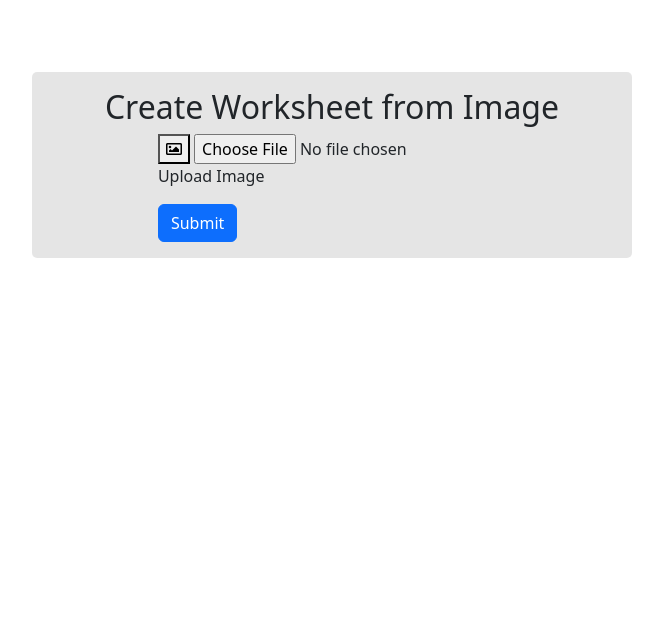
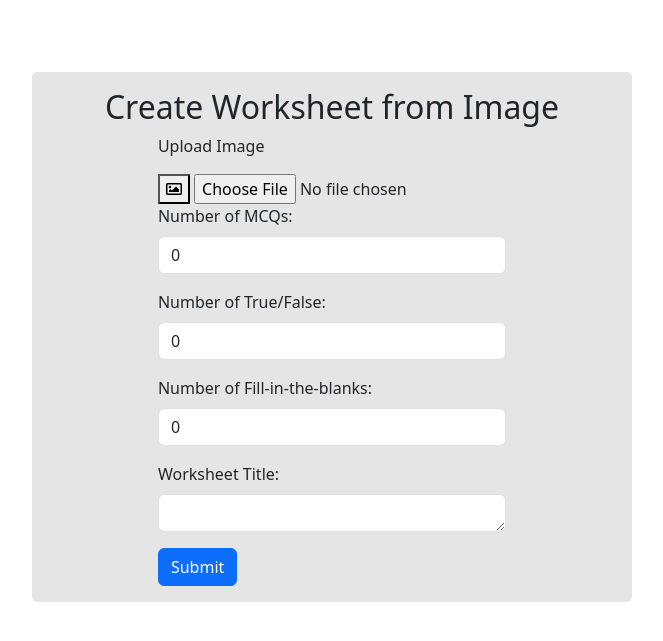
Before and after one commit to shivstaa/laHacks2023, a Flask app: template templates/create_worksheet_image.html in a window 1280 px wide. Shown: the part 76-717 px from the top of the page, without its empty margins (308-971 px from the left). Run offline with Flask 3, Linux system fonts and the light colour scheme; the template is opened without the code that fills it, so the values that code supplies are empty; some libraries are stand-ins or nearby versions.

```diff
--- a/coheretest.py
+++ b/coheretest.py
@@ -3,8 +3,10 @@ import json
 from sscore import similarity_score
 # Set up Cohere API key
 api_key = 'OJSt94oO9pxwQUlJ16DAnOcsi0AYQyXwXa4s0PQq'
+prod = '7QSyYOBXLh2IPLvCC7gADRMZUZnBbA5d9KnhFk7b'
+
 # Initialize Cohere client
-co = Client(api_key=api_key)
+co = Client(api_key=prod)
 
 def parse_question_response(obj):
     try:
--- a/templates/create_worksheet_image.html
+++ b/templates/create_worksheet_image.html
@@ -2,24 +2,6 @@
 
 {% block content %}
 <link rel="stylesheet" href="https://use.fontawesome.com/releases/v5.7.0/css/all.css">
-<script>
-    function validateImageFileSize(input) {
-        if (input.files[0].size > 5 * 1024 * 1024) {
-            alert("The uploaded image exceeds the maximum allowed size of 5 MB. Please upload a smaller image.");
-            input.value = "";
-            return false;
-        }
-        return true;
-    }
-    const worksheetForm = document.getElementById("worksheet-form");
-    const loadingModal = document.getElementById("loading-modal");
-
-    worksheetForm.addEventListener("submit", function(event) {
-        event.preventDefault();
-        loadingModal.style.display = "block";
-        worksheetForm.submit();
-    });
-</script>
     <style>
     .modal {
         display: none;
@@ -99,14 +81,61 @@
     </div>
 
     <h2>Create Worksheet from Image</h2>
-    <form action="{{ url_for('create_worksheet_image') }}" method="POST" enctype="multipart/form-data" onsubmit="return validateImageFileSize(document.getElementById('image_file'));">
-        <div class="upload-btn-wrapper">
-            <button class="btn-upload"><i class="far fa-image"></i></button>
-            <input type="file" name="image_file" id="image_file" accept="image/*" />
+    <form id="worksheet-form" action="{{ url_for('create_worksheet_image') }}" method="POST" enctype="multipart/form-data" onsubmit="return validateImageFileSize(document.getElementById('image_file'));">
+        <input type="hidden" name="user_id" value="{{ user.id }}">
+        <div class="mb3">
+            <p class="help-text">Upload Image</p>
+            <div class="upload-btn-wrapper">
+                <button class="btn-upload"><i class="far fa-image"></i></button>
+                <input type="file" name="image_file" id="image_file" accept="image/*" />
+            </div>
         </div>
-        <p class="help-text">Upload Image</p>
+        <div class="mb-3">
+            <label for="num-mcqs" class="form-label">Number of MCQs:</label>
+            <input type="number" class="form-control" name="num-mcqs" id="num-mcqs" min="0" max="10" step="1" value="0">
+        </div>
+        <div class="mb-3">
+            <label for="num-tfs" class="form-label">Number of True/False:</label>
+            <input type="number" class="form-control" name="num-tfs" id="num-tfs" min="0" max="10" step="1" value="0">
+        </div>
+        <div class="mb-3">
+            <label for="num-fibs" class="form-label">Number of Fill-in-the-blanks:</label>
+            <input type="number" class="form-control" name="num-fibs" id="num-fibs" min="0" max="10" step="1" value="0">
+        </div>
+        <div class="mb-3">
+            <label for="w-title" class="form-label">Worksheet Title:</label>
+            <textarea class="form-control" id="w-title" name="w-title" rows="1"></textarea>
+        </div>
         <button type="submit" class="btn btn-primary">Submit</button>
     </form>
 </div>
 
 {% endblock %}
+
+
+{% block scripts %}
+<script>
+    function validateImageFileSize(input) {
+        if (input.files[0].size > 5 * 1024 * 1024) {
+            alert("The uploaded image exceeds the maximum allowed size of 5 MB. Please upload a smaller image.");
+            input.value = "";
+            return false;
+        }
+        return true;
+    }
+
+    const worksheetForm = document.getElementById("worksheet-form");
+    const loadingModal = document.getElementById("loading-modal");
+
+    worksheetForm.addEventListener("submit", function(event) {
+        const imageFile = document.getElementById("image_file");
+        if (!validateImageFileSize(imageFile)) {
+            event.preventDefault();
+        } else {
+            event.preventDefault();
+            loadingModal.style.display = "block";
+            worksheetForm.submit();
+        }
+    });
+</script>
+{% endblock %}
```
Also changed, not shown: processInp.py (+10 -6 lines), static/prod.jpg (added), static/testsc.jpg (added), 2 other files.
